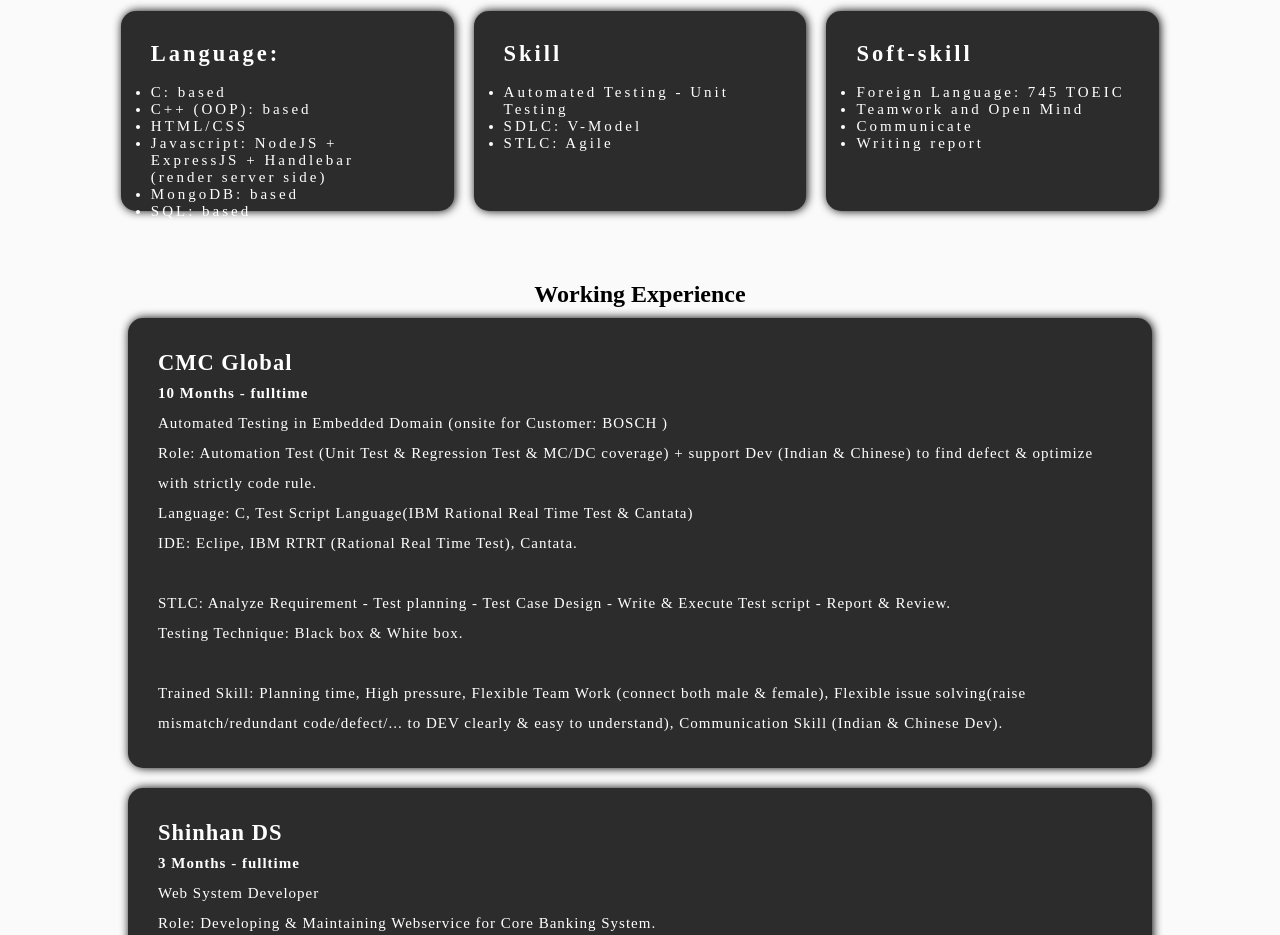
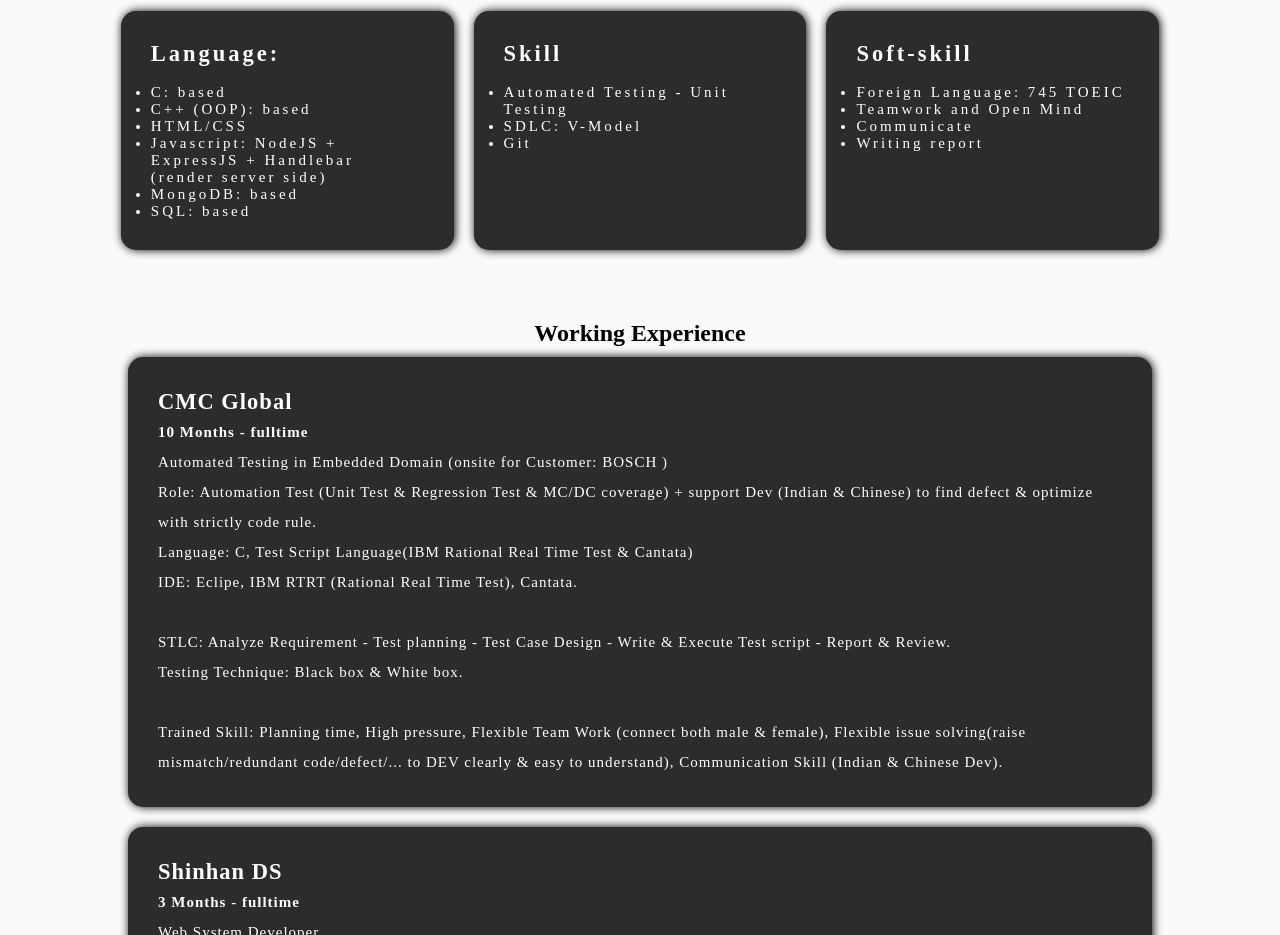
Before and after one commit to lethienngan/My_portfolio, a plain HTML site: page index.html in a window 1280 px wide. Shown: the part 1160-2095 px from the top of the page. Drawn offline with Linux system fonts and the light colour scheme.

Commit message:
change Skill and CSS

```diff
--- a/css/style.css
+++ b/css/style.css
@@ -308,7 +308,7 @@ section {
     margin    : 10px;
     padding   : 30px;
     width     : 26%;
-    height    : 200px;
+    /* height    : 300px; */
     text-align: start;
 
     background-color: rgb(44, 44, 44);
--- a/index.html
+++ b/index.html
@@ -75,7 +75,7 @@
                     <ul>
                         <li>Automated Testing - Unit Testing</li>
                         <li>SDLC: V-Model</li>
-                        <li>STLC: Agile</li>
+                        <li>Git</li>
                     </ul>
                 </div>
                 <div class="content content-softskill">
```
